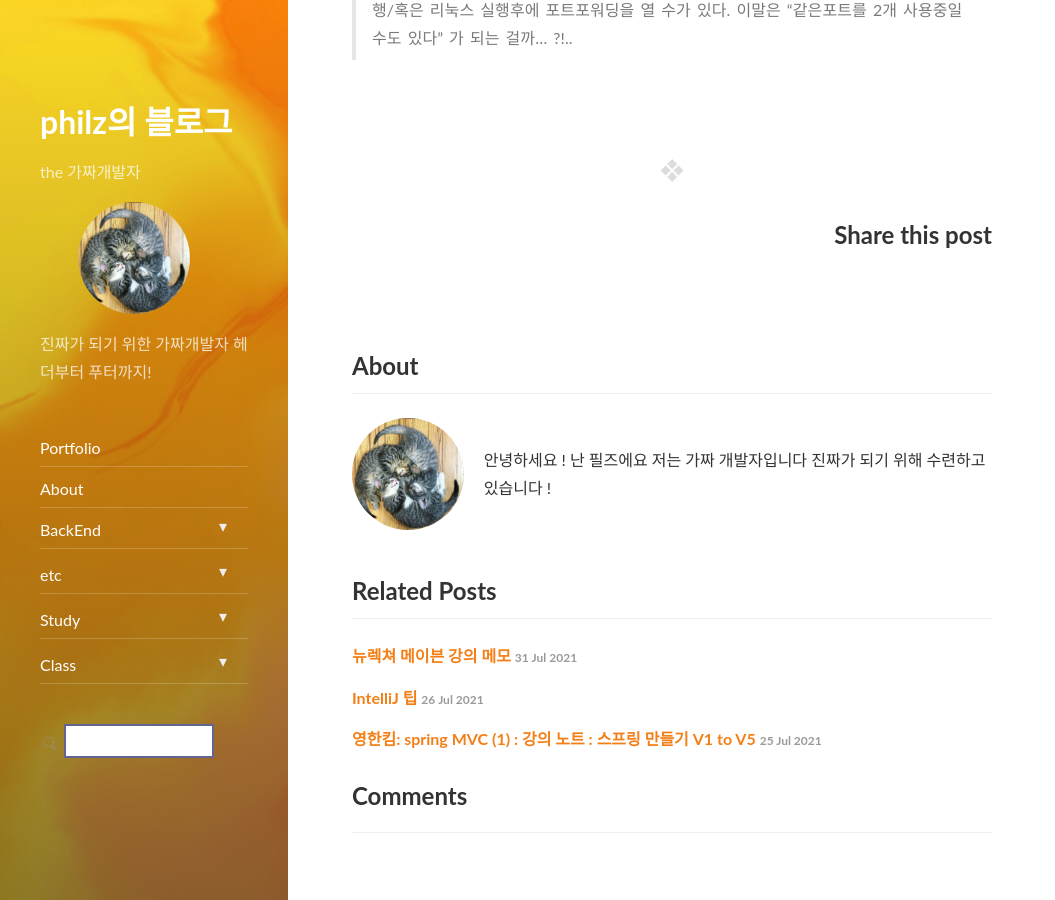
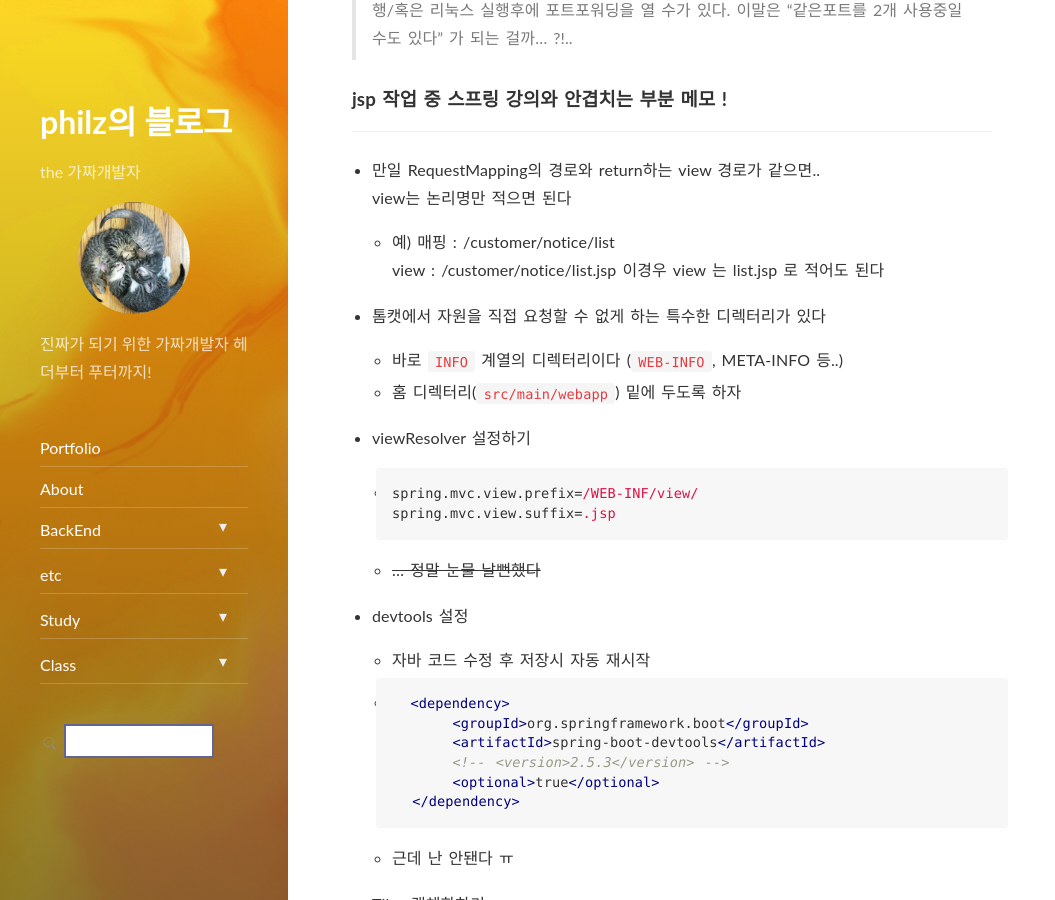
Before and after one commit to progress0407/progress0407.github.io, a Jekyll site: the page built from _posts/backend/spring/2021-08-01-newlec-boot-01.md, in a window 1280 px wide and 900 px high, scrolled down 6718 px. Shown: the whole window, without its empty margins (0-1055 px from the left). Built offline with Jekyll 4.4.1, drawn with Linux system fonts in a browser that asks for light colours; nearby versions of some CDN libraries; some of the changed text lies outside the part shown.

Commit message:
boot 포스트

````diff
--- a/_posts/backend/spring/2021-08-01-newlec-boot-01.md
+++ b/_posts/backend/spring/2021-08-01-newlec-boot-01.md
@@ -204,3 +204,72 @@ jsp를 처리할 수 있는 lib가 없기 때문에 요청이 오면 그 소스
 
 > 리눅스에 배포를 해보았는데...
 > 동일 8090 포트라 가정할때..포트포워딩을 멈춘후 로컬실행/혹은 리눅스 실행후에 포트포워딩을 열 수가 있다. 이말은 "같은포트를 2개 사용중일수도 있다" 가 되는 걸까... ?!..
+
+### jsp 작업 중 스프링 강의와 안겹치는 부분 메모 !
+
+---
+
+- 만일 RequestMapping의 경로와 return하는 view 경로가 같으면..
+   view는 논리명만 적으면 된다
+
+  - 예) 매핑 : /customer/notice/list
+     view : /customer/notice/list.jsp
+    이경우 view 는 list.jsp 로 적어도 된다
+
+- 톰캣에서 자원을 직접 요청할 수 없게 하는 특수한 디렉터리가 있다
+
+  - 바로 `INFO` 계열의 디렉터리이다 (`WEB-INFO`, META-INFO 등..)
+  - 홈 디렉터리(`src/main/webapp`) 밑에 두도록 하자
+
+- viewResolver 설정하기
+
+  - ```properties
+    spring.mvc.view.prefix=/WEB-INF/view/
+    spring.mvc.view.suffix=.jsp
+    ```
+  - ~~... 정말 눈물 날뻔했다~~
+
+- devtools 설정
+
+  - 자바 코드 수정 후 저장시 자동 재시작
+  - ```xml
+      <dependency>
+          <groupId>org.springframework.boot</groupId>
+          <artifactId>spring-boot-devtools</artifactId>
+          <!-- <version>2.5.3</version> -->
+          <optional>true</optional>
+      </dependency>
+    ```
+  - 근데 난 안됀다 ㅠ
+
+- Tiles 객체화하기
+
+  - ```java
+        @Configuration
+      public class TilesConfig {
+
+        @Bean
+        public TilesConfigurer tilesConfigurer() {
+          TilesConfigurer tilesConfigurer = new TilesConfigurer();
+          tilesConfigurer.setDefinitions(new String[] {"/WEB-INF/tiles.xml"});
+          tilesConfigurer.setCheckRefresh(true);
+
+          return tilesConfigurer;
+        }
+
+        @Bean
+        public TilesViewResolver tilesViewResolver() {
+          TilesViewResolver viewResolver = new TilesViewResolver();
+          viewResolver.setViewClass(TilesView.class);
+          viewResolver.setOrder(1);
+
+          return viewResolver;
+        }
+      }
+    ```
+
+  - 반환타입 메서드명으로 정의되어있는데 이때 이 메서드명이 객체명스러운 것은 IoC에 이 이름으로 부여되기 때문이다
+
+- `ResourceViewResolver`와 `TilesViewResolver`
+  - 위 설정에서 `TilesViewResolver`의 Order를 1로 했기 때문에 더 높은 우선순위로 호출이 된다
+  - 꼭 customer.notice로 호출을 하지 않고 `/` 로 구분을 지어도 되나, `ResourceViewResolver` 와 혼선을 피하기 위해 이렇게 `.` 으로 구분을 했다
````
Also changed, not shown: _posts/backend/etc/2021-07-31-newlec-maven.md (+30 -0 lines).
